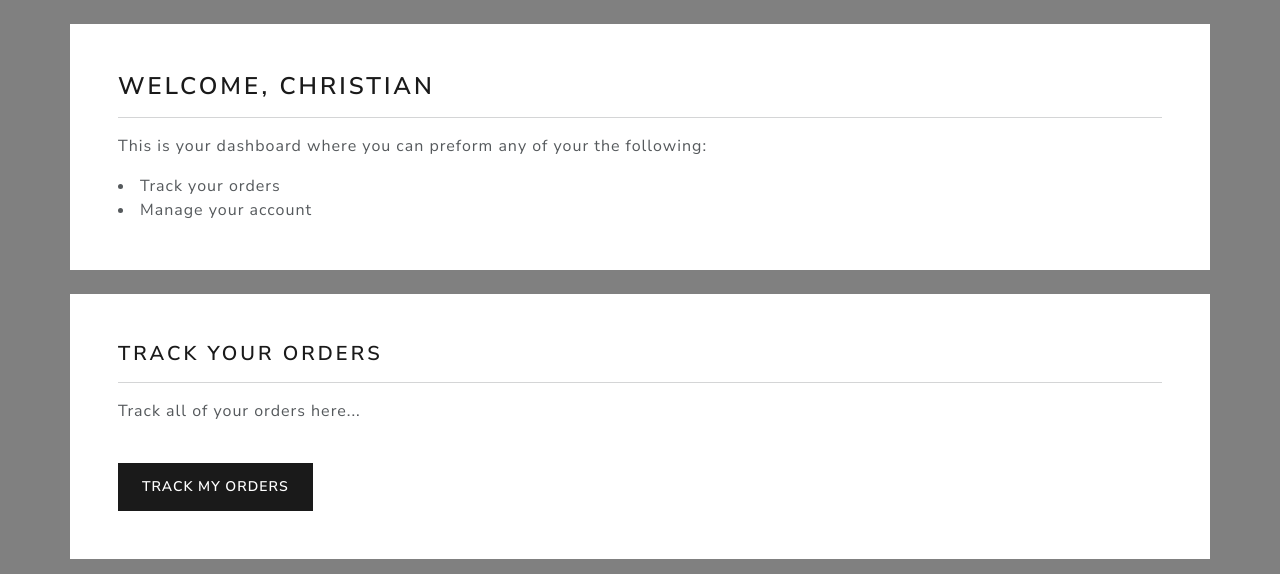
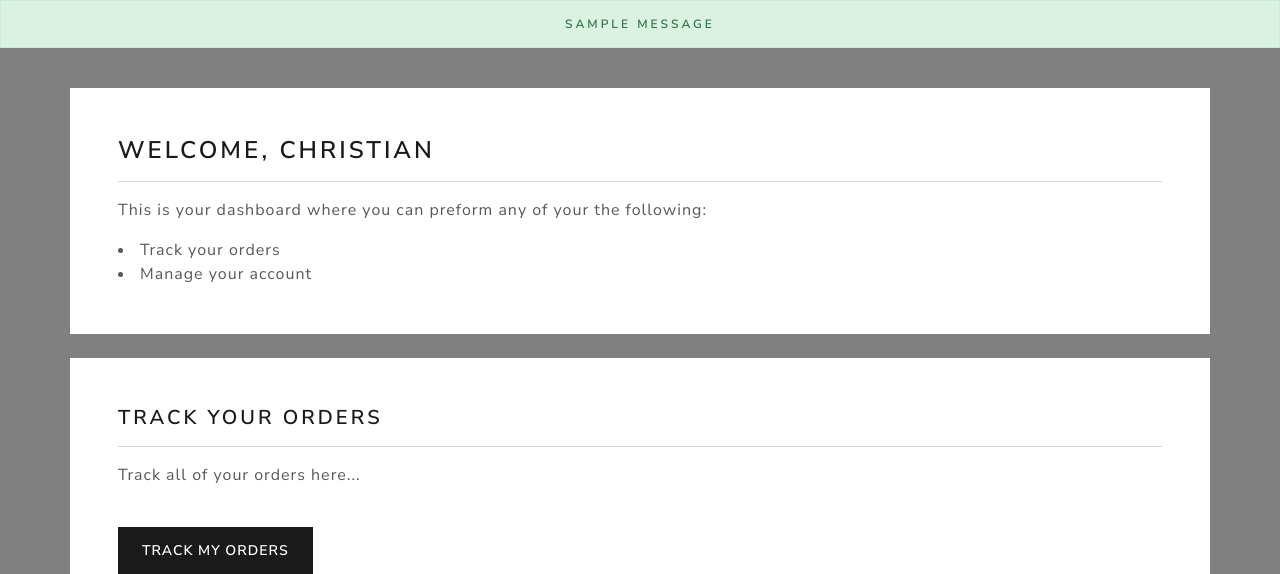
Before and after one commit to kalonjic34/brightbuy-store, a Django app: page /account/dashboard in a window 1280 px wide. Shown: the part 100-674 px from the top of the page. Run offline with Django 5.2, Linux system fonts and the light colour scheme; a user stored in the database is signed in; data comes from the database, SQL or seed files in the repository; one stand-in notice (Sample message) is shown; some libraries are stand-ins or nearby versions.

Commit message:
Add message display: Show success, error, and info messages

```diff
--- a/ecommerce/store/templates/store/base.html
+++ b/ecommerce/store/templates/store/base.html
@@ -153,6 +153,20 @@
         </div>
 
     </nav>
+    {% for message in messages %}
+
+        {% if message.level == DEFAULT_MESSAGE_LEVELS.SUCCESS%}
+            <h6 class="alert alert-success text-center">{{message}}</h6>
+        {% endif %}
+
+        {% if message.level == DEFAULT_MESSAGE_LEVELS.ERROR%}
+            <h6 class="alert alert-danger text-center">{{message}}</h6>
+        {% endif %}
+
+        {% if message.level == DEFAULT_MESSAGE_LEVELS.INFO%}
+            <h6 class="alert alert-info text-center">{{message}}</h6>
+        {% endif %}
+    {% endfor %}
 
     <body>
 
```
